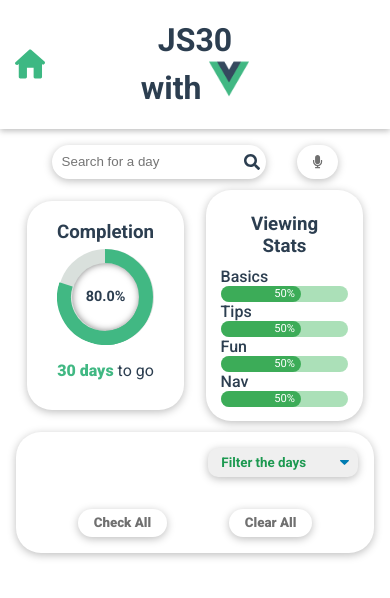
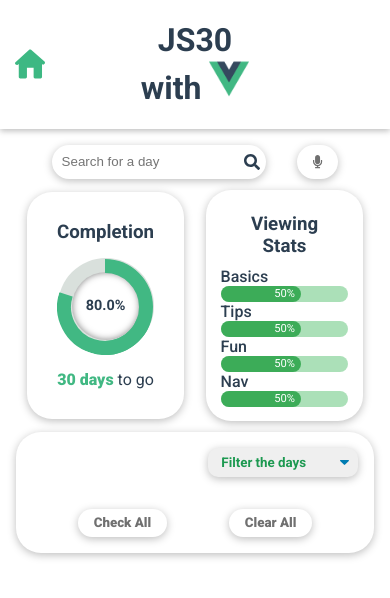
Before and after one commit to JPS09/js30_vue, a Vue app: page / in a window 390 px wide. Shown: the top 598 px of the page. Built offline with nearby package versions, Linux system fonts and the light colour scheme.

Commit message:
missing change from last commit

```diff
--- a/src/components/stats/ViewingCompletion.vue
+++ b/src/components/stats/ViewingCompletion.vue
@@ -53,7 +53,7 @@
 @media screen and (max-width: 960px) {
   #viewing-completion__viewing-title {
     margin: 0;
-    padding: 0.3em 0;
+    padding: 0.8em 0;
   }
 }
 #viewing-completion__wrapper {
```
